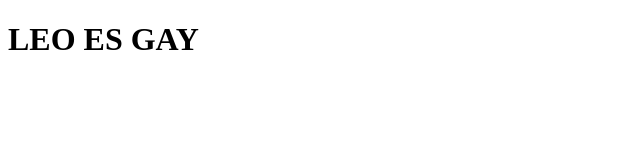
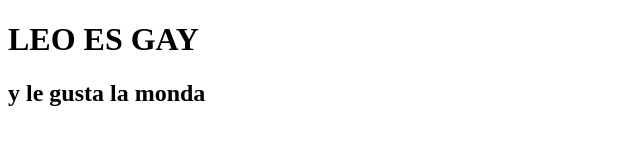
Before and after one commit to SantiCeballosM/html-bases, a plain HTML site: page proyecto1/index.Html in a window 1280 px wide. Shown: the whole page, without its empty margins (0-640 px from the left). Drawn offline with Linux system fonts and the light colour scheme.

Commit message:
create h2

```diff
--- a/proyecto1/index.Html
+++ b/proyecto1/index.Html
@@ -7,5 +7,6 @@
 </head>
 <body>
     <h1>LEO ES GAY</h1>
+    <h2>y le gusta la monda</h2>
 </body>
 </html>
```
